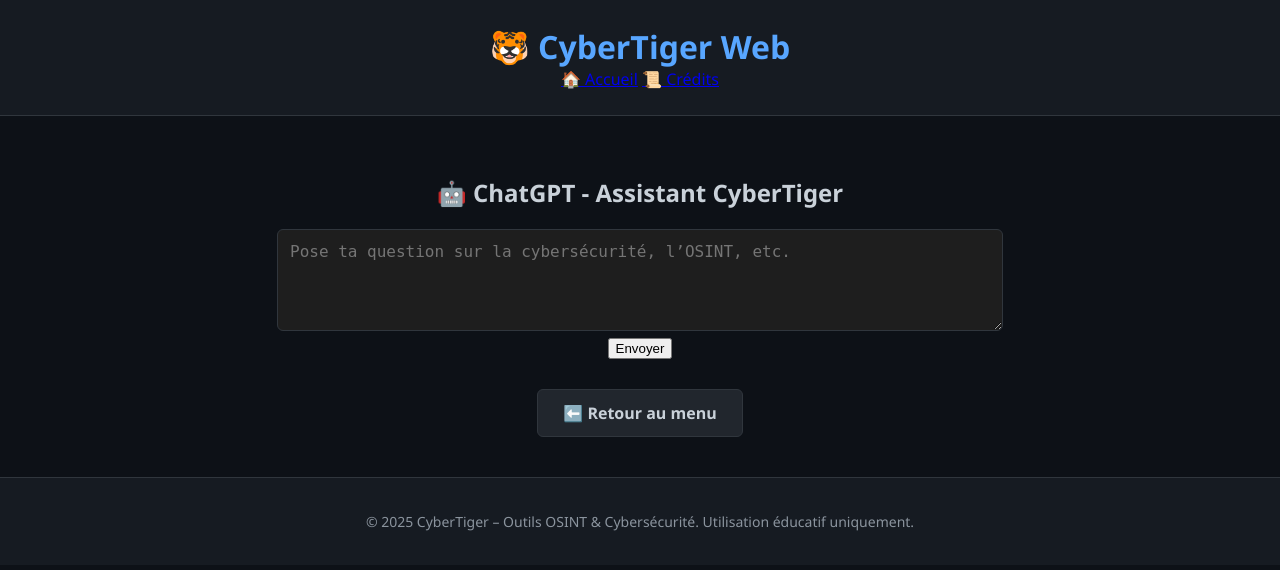
After one commit to BelugaDevRblx/cybertiger-web, a Flask app: page /chat in a window 1280 px wide. The commit adds this page. Shown: the top 570 px of the page. Run offline with Flask 3, Linux system fonts and the light colour scheme.

Commit message:
🚀 Intégration de ChatGPT sur le site CyberTiger Web

```diff
--- a/app.py
+++ b/app.py
@@ -4,6 +4,9 @@
 import modules.usercheck as usercheck
 import modules.emailbreach as emailbreach
 import os
+import openai
+from dotenv import load_dotenv
+from flask import Flask, render_template, request
 
 app = Flask(__name__)
 
@@ -48,6 +51,31 @@
         links = emailbreach.generate_email_leak_links(email)
     return render_template("tools/emailbreach.html", links=links)
 
+# Charger clé API
+load_dotenv()
+openai.api_key = os.getenv("OPENAI_API_KEY")
+
+@app.route("/chat", methods=["GET", "POST"])
+def chat():
+    response = None
+    if request.method == "POST":
+        user_input = request.form.get("user_input")
+
+        try:
+            completion = openai.ChatCompletion.create(
+                model="gpt-3.5-turbo",  # ou gpt-4 si tu as accès
+                messages=[
+                    {"role": "system", "content": "Tu es l'assistant de CyberTiger, expert en cybersécurité et OSINT."},
+                    {"role": "user", "content": user_input}
+                ]
+            )
+            response = completion.choices[0].message.content
+
+        except Exception as e:
+            response = f"Erreur : {e}"
+
+    return render_template("tools/chat.html", response=response)
+
 @app.route('/credits')
 def credits():
     return render_template("credits.html")
--- a/requirements.txt
+++ b/requirements.txt
@@ -1,3 +1,5 @@
 Flask
 requests
+openai
+python-dotenv
 python-whois
--- a/static/style.css
+++ b/static/style.css
@@ -146,3 +146,24 @@
     line-height: 1.6;
     margin-bottom: 12px;
 }
+
+textarea {
+    width: 90%;
+    max-width: 700px;
+    padding: 12px;
+    font-size: 16px;
+    border-radius: 6px;
+    border: 1px solid #30363d;
+    background-color: #1e1e1e;
+    color: #c9d1d9;
+}
+
+.chat-response {
+    background: #161b22;
+    border: 1px solid #30363d;
+    border-radius: 8px;
+    padding: 20px;
+    margin-top: 20px;
+    text-align: left;
+    color: #c9d1d9;
+}
--- a/templates/base.html
+++ b/templates/base.html
@@ -21,7 +21,7 @@
     </main>
 
     <footer>
-        <p>© 2025 CyberTiger – Outils OSINT & Cybersécurité. Utilisation éthique uniquement.</p>
+        <p>© 2025 CyberTiger – Outils OSINT & Cybersécurité. Utilisation éducatif uniquement.</p>
     </footer>
 
 </body>
--- a/templates/index.html
+++ b/templates/index.html
@@ -23,6 +23,7 @@
     <a href="/anonymous-email" class="tool-button">📧 Email Anonyme</a>
     <a href="/usercheck" class="tool-button">📛 Username Checker</a>
     <a href="/emailbreach" class="tool-button">📨 Email Leak Checker</a>
+    <a href="/chat" class="tool-button">🤖 Assistant ChatGPT</a>
     <a class="tool-button disabled">🔐 Password Strength (à venir)</a>
     <a class="tool-button disabled">📡 IP Locator (à venir)</a>
 </div>
--- /dev/null
+++ b/templates/tools/chat.html
@@ -0,0 +1,20 @@
+{% extends "base.html" %}
+{% block content %}
+
+<h2>🤖 ChatGPT - Assistant CyberTiger</h2>
+
+<form method="POST">
+    <textarea name="user_input" rows="4" cols="50" placeholder="Pose ta question sur la cybersécurité, l’OSINT, etc." required></textarea><br>
+    <button type="submit">Envoyer</button>
+</form>
+
+{% if response %}
+    <div class="chat-response">
+        <h3>Réponse :</h3>
+        <p>{{ response }}</p>
+    </div>
+{% endif %}
+
+<a href="/" class="back-button">⬅️ Retour au menu</a>
+
+{% endblock %}
```
